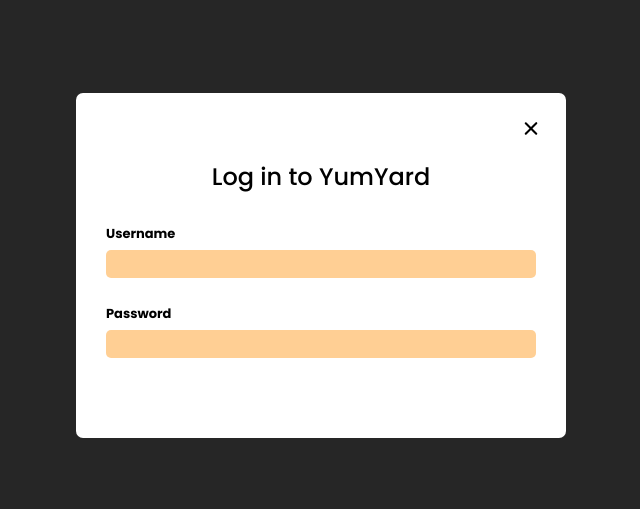
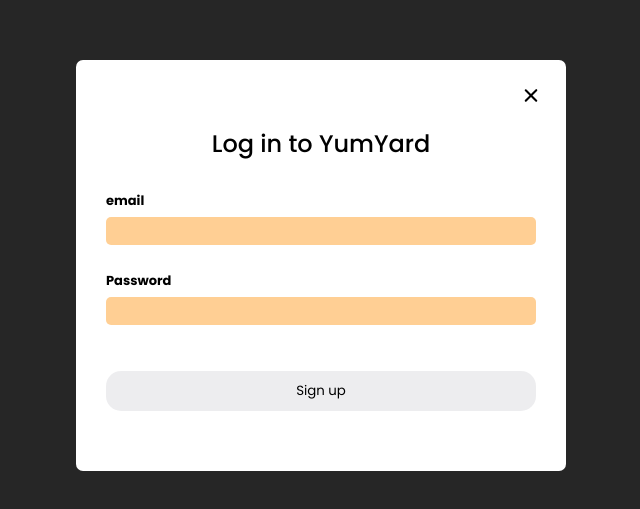
Before and after one commit to NatiHadad007/YumYard, a React (Create React App) app: page /log-in in a window 1280 px wide. Shown: the part 135-644 px from the top of the page, without its empty margins (319-959 px from the left). Built offline with nearby package versions, Linux system fonts and the light colour scheme.

Commit message:
Add files via upload

```diff
--- a/src/social-files/logIn.jsx
+++ b/src/social-files/logIn.jsx
@@ -1,7 +1,59 @@
-import React, { useState } from "react";
+import React, { useState, useEffect } from "react";
 import { HiX } from "react-icons/hi";
+import { signInWithEmailAndPassword } from "firebase/auth";
+import { auth } from "../firebase";  // Ensure correct import path
 
-function LogIn({ onClose }) {
+function LogIn({ onClose,onLoginSuccess  }) {
+  const [email, setEmail] = useState("");
+  const [password, setPassword] = useState("");
+  const [errorMsg, setErrorMsg] = useState("");
+  const [allFieldsFilled, setAllFieldsFilled] = useState(false);
+
+
+  useEffect(() => {
+    if (email && password) {
+      setAllFieldsFilled(true);
+    } else {
+      setAllFieldsFilled(false);
+    }
+  }, [email,password]);
+
+  const handleInputChange = (e) => {
+    const { id, value } = e.target;
+    if (id === "email") {
+      setEmail(value);
+    }
+    if (id === "password") {
+      setPassword(value);
+    }
+  };
+
+  const handleOnClick = () => {
+        if (!allFieldsFilled) {
+      setErrorMsg("* All fields are required.");
+      return;
+    }
+     signInWithEmailAndPassword(auth, email, password)
+      .then((userCredential) => {
+        // Signed in
+        const user = userCredential.user;
+        console.log(user);
+        // Call the success callback if provided
+        if (onLoginSuccess) {
+          onLoginSuccess(user);
+        }
+        // Close the form
+        onClose();
+        setErrorMsg("");
+        setAllFieldsFilled(true);
+      })
+      .catch((error) => {
+        const errorMessage = error.message;
+        setErrorMsg(errorMessage);
+      });
+
+  }
+
   return (
     <div className="logInPopupContainer">
       <div className="popupBody">
@@ -13,11 +65,17 @@
         </div>
         <div className="popupForm">
           <form action="">
-            <label htmlFor="">Username</label>
-            <input type="text" />
+            <label htmlFor="">email</label>
+            <input type="text" id="email" value={email} onChange={handleInputChange}/>
             <label htmlFor="">Password</label>
-            <input type="text" />
+            <input type="password" id="password" value={password} onChange={handleInputChange} />
+            <p className="errorMsg">{errorMsg}</p>
           </form>
+                      <div className="footer">
+            <button type="submit" className={`btn${allFieldsFilled ? ' btnSign' : ''}`} onClick={handleOnClick}>
+              Sign up
+            </button>
+          </div>
         </div>
       </div>
     </div>
--- a/src/social-files/main.jsx
+++ b/src/social-files/main.jsx
@@ -22,6 +22,11 @@
 
   const handleCloseSign = () => {
     setSigninVisible(false);
+  };
+
+  const handleLoginSuccess = (user) => {
+    console.log("Logged in as:", user.email);
+    // Handle login success, maybe redirect to another page or update state
   };
 
   return (
@@ -50,7 +55,7 @@
                 </button>
               </div>
             </div>
-            {isLoginVisible && <LogIn onClose={handleCloseLogin} />}
+            {isLoginVisible && <LogIn onClose={handleCloseLogin} onLoginSuccess={handleLoginSuccess} />}
             {isSigninVisivle && <Signin onClose={handleCloseSign} />}
           </div>
         </div>
--- a/src/social-files/signIn.jsx
+++ b/src/social-files/signIn.jsx
@@ -1,6 +1,11 @@
-import React, { useState } from "react";
+import React, { useState, useEffect } from "react";
 import { HiX } from "react-icons/hi";
+import { auth,database } from '../firebase';
+import LogIn from "./logIn";
+import { ref, push, child, update,set } from "firebase/database";
+import {  createUserWithEmailAndPassword  } from "firebase/auth";
 
+console.log('t')
 function SignIn({ onClose }) {
   const [firstName, setFirstName] = useState("");
   const [lastName, setLastName] = useState("");
@@ -8,37 +13,103 @@
   const [password, setPassword] = useState("");
   const [confirmPassword, setConfirmPassword] = useState("");
   const [errorMsg, setErrorMsg] = useState("");
-  const [userSignIn, setuserSignIn] = useState([]);
+  const [isPasswordMatch, setIsPasswordMatch] = useState(false);
+  const [allFieldsFilled, setAllFieldsFilled] = useState(false);
+  const [redirectToLogin, setRedirectToLogin] = useState(false); // State for redirecting to login
+
+  useEffect(() => {
+    // Check if all fields are filled
+    if (firstName && lastName && email && password && confirmPassword) {
+      setAllFieldsFilled(true);
+    } else {
+      setAllFieldsFilled(false);
+    }
+  }, [firstName, lastName, email, password, confirmPassword]);
 
   const handleInputChange = (e) => {
     const { id, value } = e.target;
-    if (id === "firstName") {
-      setFirstName(value);
-    }
-    if (id === "lastName") {
-      setLastName(value);
-    }
-    if (id === "email") {
-      setEmail(value);
-    }
-    if (id === "password") {
-      setPassword(value);
-    }
-    if (id === "confirmPassword") {
-      setConfirmPassword(value);
+    switch (id) {
+      case "firstName":
+        setFirstName(value);
+        break;
+      case "lastName":
+        setLastName(value);
+        break;
+      case "email":
+        setEmail(value);
+        break;
+      case "password":
+        setPassword(value);
+        break;
+      case "confirmPassword":
+        setConfirmPassword(value);
+        break;
+      default:
+        break;
     }
   };
 
   const handleSubmit = () => {
+    if (!allFieldsFilled) {
+      setErrorMsg("* All fields are required.");
+      setIsPasswordMatch(false);
+      return;
+    }
+
     if (password === confirmPassword) {
-      console.log(firstName, lastName, email, password, confirmPassword);
-      //   setuserSignIn(firstName, lastName, email, password, confirmPassword);
-      setErrorMsg(""); // Clear error message on successful submit
-      //   console.log(userSignIn);
+      setErrorMsg("");
+
+      // let obj = {
+      //   firstName: firstName,
+      //   lastName: lastName,
+      //   email: email,
+      //   password: password,
+      //   confirmPassword: confirmPassword,
+      // };
+      // const newPostKey = push(child(ref(database), 'posts')).key;
+      // const updates = {};
+      // updates['/' + newPostKey] = obj;
+      // update(ref(database), updates).then(() => {
+      //   // Close the form after successful submission
+      //   onClose();
+      //   setRedirectToLogin(true); // Set redirect to login
+      // }).catch(error => {
+      //   // Handle the error here if needed
+      //   setErrorMsg(error.message);
+      // });
+           createUserWithEmailAndPassword(auth, email, password)
+        .then((userCredential) => {
+          const user = userCredential.user;
+          const userId = user.uid;
+
+          // Save additional user info in Realtime Database
+          set(ref(database, 'users/' + userId), {
+            firstName: firstName,
+            lastName: lastName,
+            email: email
+          }).then(() => {
+            // Close the form and redirect to login
+            onClose();
+            setRedirectToLogin(true);
+          }).catch((error) => {
+            const errorMessage = error.message;
+            setErrorMsg(errorMessage);
+          });
+        })
+        .catch((error) => {
+          const errorMessage = error.message;
+          setErrorMsg(errorMessage);
+        });
+
     } else {
-      setErrorMsg("* Confirm password and password needs to be equal.");
+      setErrorMsg("* Confirm password and password need to be equal.");
     }
+    setIsPasswordMatch(true);
   };
+
+  if (redirectToLogin) {
+    return <LogIn />; // Render the LogIn component if redirectToLogin is true
+  }
 
   return (
     <div className="logInPopupContainer">
@@ -114,8 +185,8 @@
             </div>
           </div>
           <div className="footer">
-            <button type="submit" className="btn" onClick={handleSubmit}>
-              Register
+            <button type="submit" className={`btn${allFieldsFilled ? ' btnSign' : ''}`} onClick={handleSubmit}>
+              Sign up
             </button>
           </div>
         </div>
```
